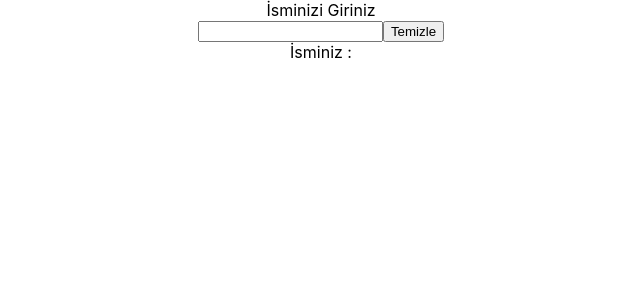
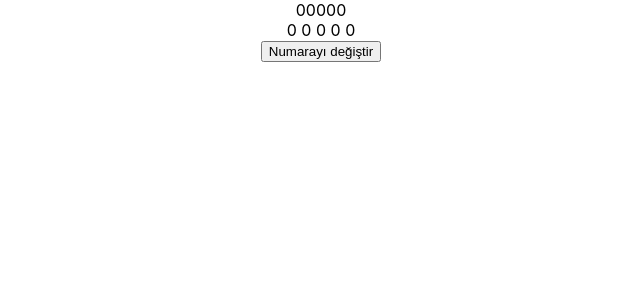
Before and after one commit to mucahitcetinkaya/React_Egitimi_1, a React (Create React App) app in the folder react-learn/: page / in a window 1280 px wide. Shown: the top 300 px of the page, without its empty margins (319-959 px from the left). Built offline with nearby package versions, Linux system fonts and the light colour scheme.

Commit message:
Ders 11 React State ve Props Beraber Kullanımı
Bölüm 3. React Probs ve State
Ders 11 React State ve Props Beraber Kullanımı

```diff
--- /dev/null
+++ b/react-learn/src/Ders/B3D11.js
@@ -0,0 +1,22 @@
+// Bölüm 3. React Probs ve State
+
+// Ders 11 React State ve Props Beraber Kullanımı
+
+import "../App.css";
+import HighComponent from "../components/B3D11/HighComponent";
+
+function App() {
+    return (
+        <>
+            <div className="App">
+                <HighComponent />
+            </div>
+        </>
+    );
+}
+export default App;
+
+/*
+Ders 11 Notları
+Props ve useState birlikte kullanımı
+*/
--- /dev/null
+++ b/react-learn/src/components/B3D11/HighComponent.js
@@ -0,0 +1,72 @@
+import { useState } from "react";
+import NumberChanger from "./NumberChanger";
+import NumberShower from "./NumberShower";
+import NumberShower2 from "./NumberShower2";
+
+// function HighComponent() {
+
+// const [number, setNumber] = useState("00000");
+
+
+//     return(
+//         <>
+//         <div>
+//             {number}
+//             <NumberChanger highComponentdenGelen={setNumber} />
+//         </div>
+//         </>
+//     )
+// }
+
+
+// export default HighComponent;
+
+
+/*
+yeni conponent olusturup app.js de cagırdık
+probs ve useState in birlikte kullanımına bakalım
+yapacagımız sey
+HighComponent de bir state tutalım
+bu state i asagıdaki bir componentte degistireceğiz
+baska bir component te de bunu gösterelim
+burda state actık
+baska bir component olusturduk NumberChanger
+NumberChanger i burda cagırdık
+NumberChanger da state yok buradaki state i orda kullanmak istiyoruz
+cagırdıgımız yere set ettik
+NumberChanger a props verdik ismi önemsiz
+altındaki funchion da da props.highComponentdenGelen diyip cagırdık
+bu isim de onemsiz gelende aynı isim verilir setNumber gibi
+anlamak için oyle yazdım
+kodlama mantıgı sagdakini sola at
+birde basta {number} verdik sayıyı gösterdik onu da burda yazmak istemiyorum
+onuda baska bir component de gostersin istiyoruz
+*/
+
+//---------------------------------------------------------------------
+
+
+function HighComponent() {
+
+  const [number, setNumber] = useState("00000");
+
+  return (
+    <>
+      <div>
+        <NumberShower number={number} />
+        <NumberShower2 number={number} />
+        <NumberChanger highComponentdenGelen={setNumber} />
+      </div>
+    </>
+  );
+}
+
+export default HighComponent;
+
+/*
+bu sefer de numarayı baska yere tasıyacagız
+numarayı tutan ne number bunu prop olarak gonderelim
+nerede gostermek istiyorsak oraya gonderecegız
+NumberShower da gostermek istiyoruz
+ordada prop olarak cagıralım
+*/
--- /dev/null
+++ b/react-learn/src/components/B3D11/NumberChanger.js
@@ -0,0 +1,26 @@
+function NumberChanger(props) {
+
+
+  function handleClick() {
+    props.highComponentdenGelen("11111");
+  }
+
+  return (
+    <>
+      <div>
+        <button onClick={handleClick}>Numarayı değiştir</button>
+      </div>
+    </>
+  );
+}
+
+export default NumberChanger;
+
+
+/*
+normalde state acıp funchion da state i set ediyorduk
+ama burda state acmadık diger tarafta state var
+HighComponent deki setNumber i buraya prob olarak yollayalım
+butona da funchion verdik onClick yani tıklayınca degisecek
+0000 dı tıklayınca 1111 oldu
+*/
--- /dev/null
+++ b/react-learn/src/components/B3D11/NumberShower.js
@@ -0,0 +1,16 @@
+function NumberShower(props) {
+  return (
+    <>
+      <div>{props.number}</div>
+    </>
+  )
+}
+
+export default NumberShower;
+
+
+/*
+napmıs olduk
+ana component de sadece digerlerini cagırıp state i orda acıp
+digerleri tarafından kontrol ettirdik
+*/
--- /dev/null
+++ b/react-learn/src/components/B3D11/NumberShower2.js
@@ -0,0 +1,9 @@
+function NumberShower2(props) {
+  return (
+    <>
+      <div>{props.number.replaceAll("", " ")}</div>
+    </>
+  )
+}
+
+export default NumberShower2;
--- a/react-learn/src/index.js
+++ b/react-learn/src/index.js
@@ -8,7 +8,8 @@ import reportWebVitals from './reportWebVitals';
 //import B3D7 from './Ders/B3D7';
 //import B3D8 from './Ders/B3D8';
 //import B3D9 from './Ders/B3D9';
-import B3D10 from './Ders/B3D10';
+//import B3D10 from './Ders/B3D10';
+import B3D11 from './Ders/B3D11';
 
 
 const root = ReactDOM.createRoot(document.getElementById('root'));
@@ -21,7 +22,8 @@ root.render(
   //<B3D7 />
   //<B3D8 />
   //<B3D9 />
-  <B3D10 />
+  //<B3D10 />
+  <B3D11 />
 );
 
 // If you want to start measuring performance in your app, pass a function
```
Also changed, not shown: react-learn/Notlar/11 - Ders 11 React State ve Props Beraber Kullanımı.txt (added).
